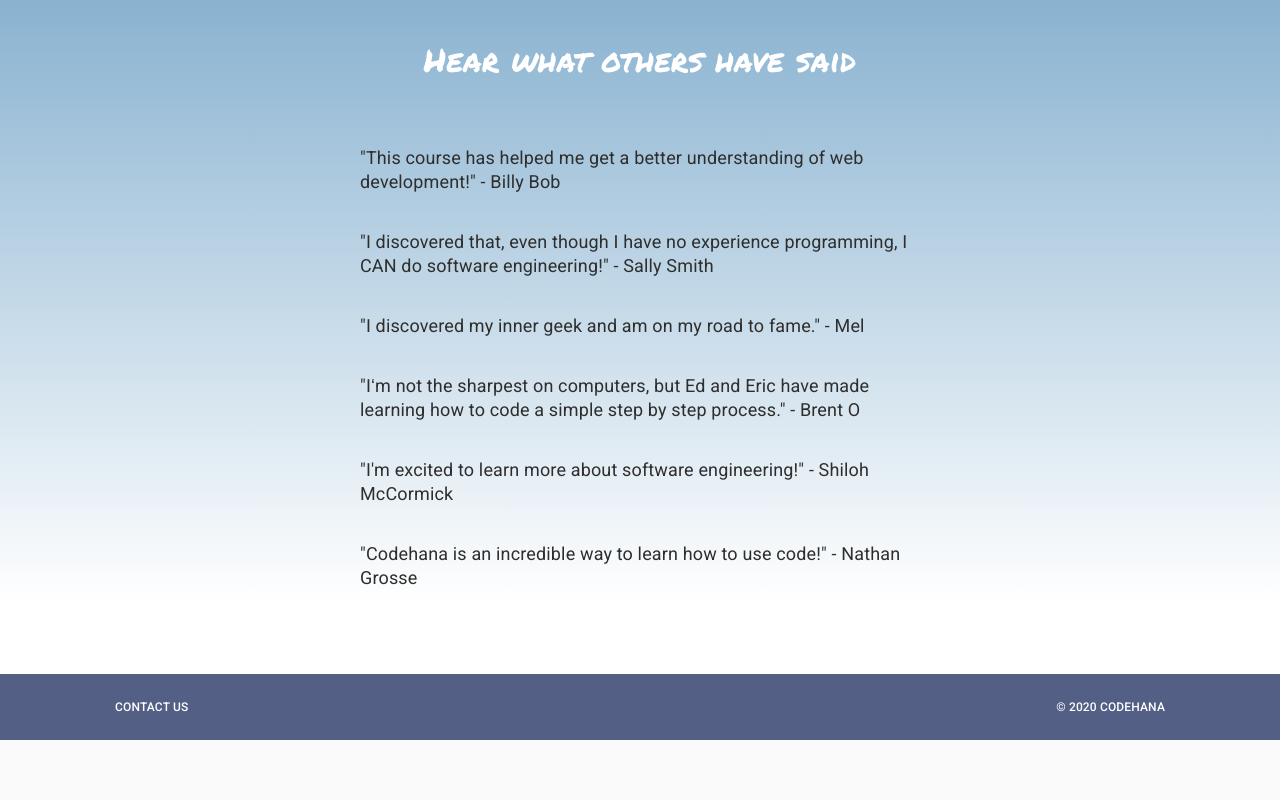
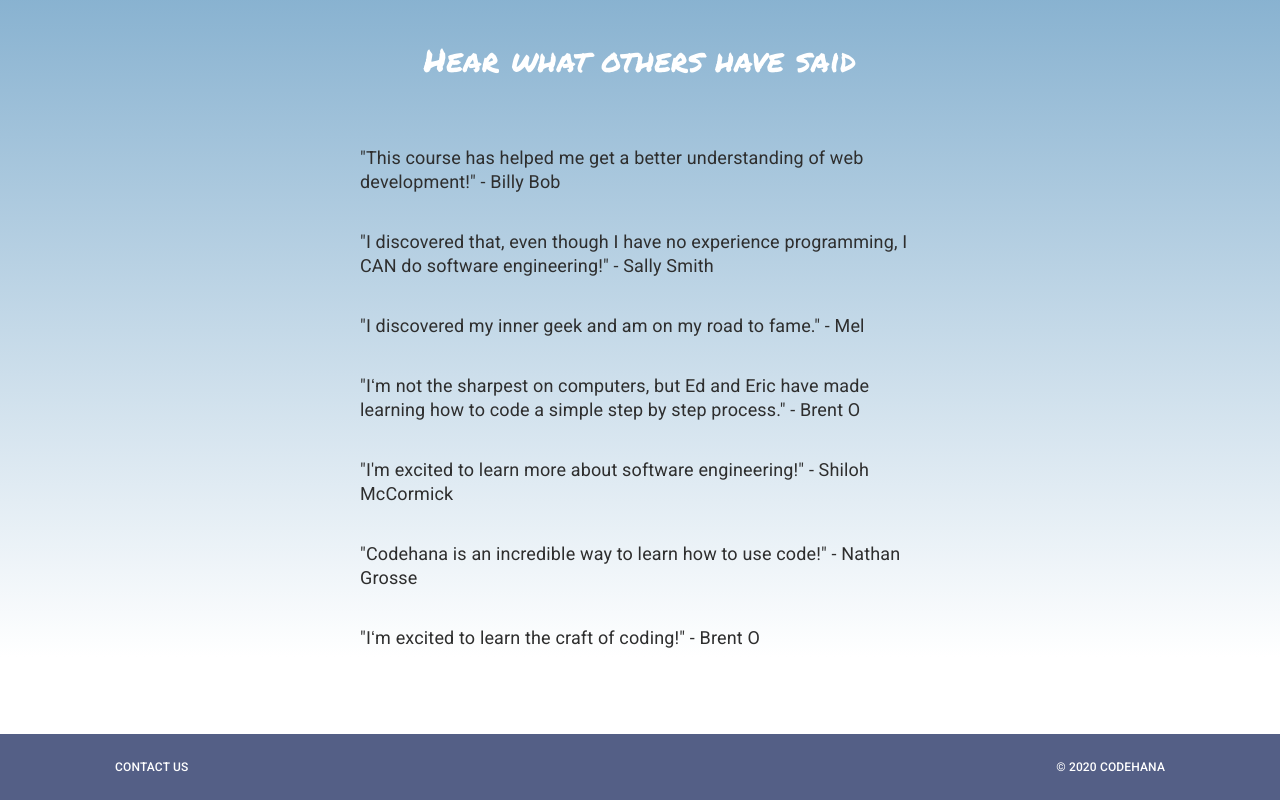
Before and after one commit to codehanadev/web, a Next.js app: page /comments in a window 1280 px wide. Shown: the part 306-1106 px from the top of the page. Before the commit the page ends 1046 px from the top, so only its background shows below. Built offline with nearby package versions, Linux system fonts and the light colour scheme.

Commit message:
My second commit

```diff
--- a/pages/comments/index.js
+++ b/pages/comments/index.js
@@ -15,6 +15,7 @@ export default function Comments() {
                 <p>"Iʻm not the sharpest on computers, but Ed and Eric have made learning how to code a simple step by step process." - Brent O</p>
                 <p>"I'm excited to learn more about software engineering!" - Shiloh McCormick</p>
                 <p>"Codehana is an incredible way to learn how to use code!" - Nathan Grosse</p>
+                <p>"Iʻm excited to learn the craft of coding!" - Brent O</p>
             </div>
         </div>
     </>;
```
